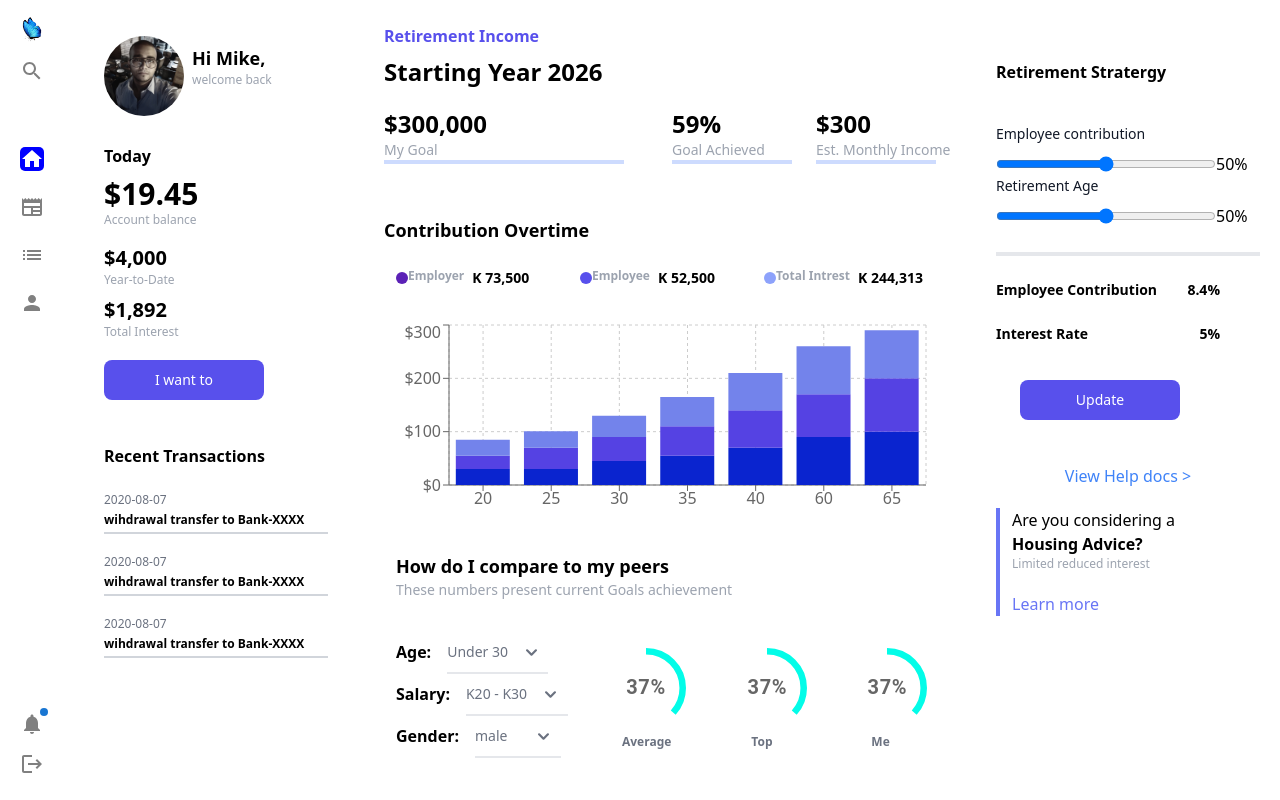
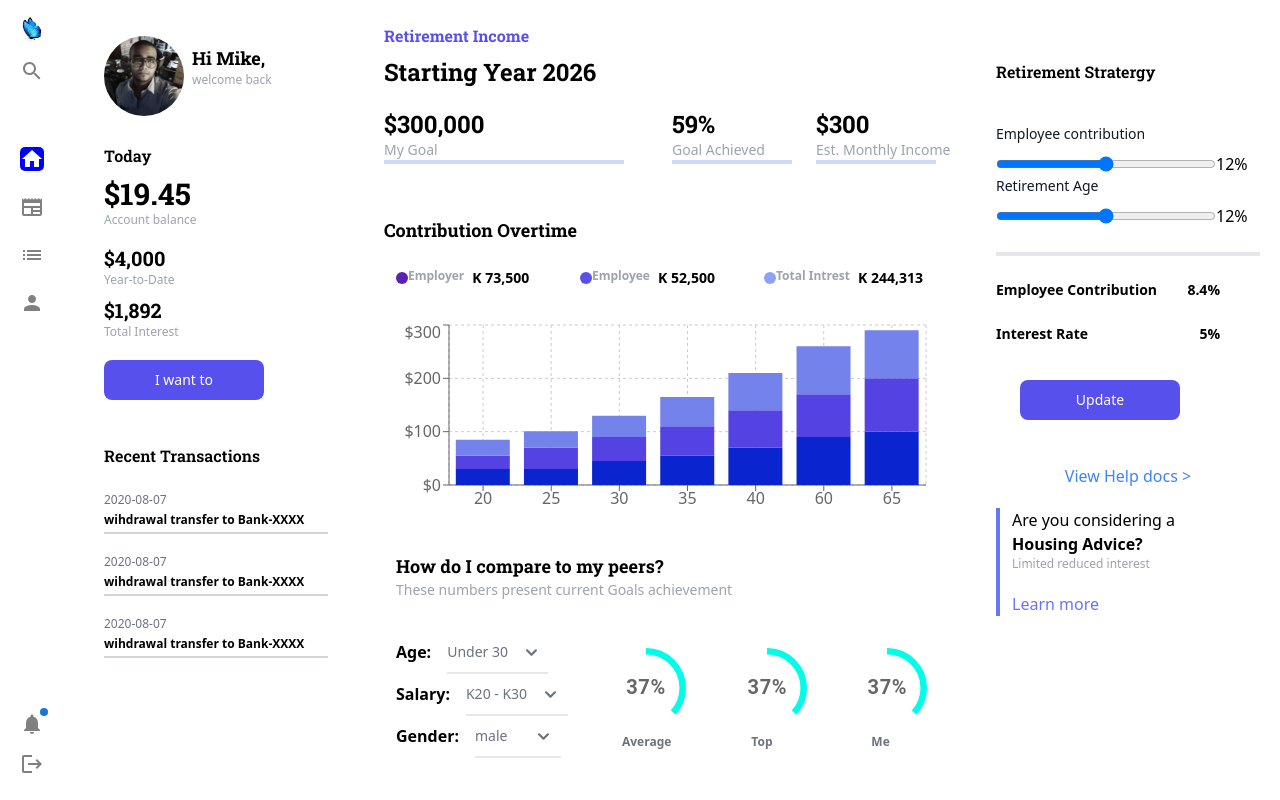
Before and after one commit to mon842/mockUpDesign, a Next.js app in the folder interndesign/: page / in a window 1280 px wide. Built offline with nearby package versions, Linux system fonts and the light colour scheme.

Commit message:
font changed

```diff
--- a/interndesign/components/income/Data.js
+++ /dev/null
@@ -1,32 +0,0 @@
-export const UserData = [
-    {
-      id: 1,
-      year: 2016,
-      userGain: 80000,
-      userLost: 823,
-    },
-    {
-      id: 2,
-      year: 2017,
-      userGain: 45677,
-      userLost: 345,
-    },
-    {
-      id: 3,
-      year: 2018,
-      userGain: 78888,
-      userLost: 555,
-    },
-    {
-      id: 4,
-      year: 2019,
-      userGain: 90000,
-      userLost: 4555,
-    },
-    {
-      id: 5,
-      year: 2020,
-      userGain: 4300,
-      userLost: 234,
-    },
-  ];
--- a/interndesign/components/income/InDashbord.js
+++ b/interndesign/components/income/InDashbord.js
@@ -6,13 +6,16 @@ import DashChart from './DashChart2'
 import Dash from './DropDash/Dash'
 import CDash from './circularDash/CDash'
 import GraphPoint from './GraphPoint'
+import { Roboto_Slab } from 'next/font/google'
+
+const robo = Roboto_Slab({ subsets: ['latin'] })
 
 
 const InDashbord = () => {
   return (
     <div className='p-4'>
-        <p className='my-2 font-bold text-indigo-600 '>Retirement Income</p>
-        <p className='mb-5 font-bold text-2xl'>Starting Year 2026</p>
+        <p className={`my-2 font-bold text-indigo-600 ${robo.className}`}>Retirement Income</p>
+        <p className={`mb-5 font-bold text-2xl ${robo.className}`}>Starting Year 2026</p>
 
         <div className='mb-8 grid grid-cols-2 lg:grid-cols-4 '>
             <div className='col-span-2'>
@@ -25,7 +28,7 @@ const InDashbord = () => {
                 <Tags amt={'$300'} txt={'Est. Monthly Income'}/>
             </div>
         </div>
-        <p className='font-bold text-lg'>Contribution Overtime</p>
+        <p className={` ${robo.className} font-bold text-lg`}>Contribution Overtime</p>
 
         <div className='grid grid-cols-3 my-3 p-3'>
             <GraphPoint col={'bg-violet-800'} tag={'Employer'} amt={'K 73,500'} tamt={'$73,500'}/>
@@ -38,7 +41,7 @@ const InDashbord = () => {
         </div>
 
 
-        <p className='pl-3 font-bold text-lg'>How do I compare to my peers</p>
+        <p className={` ${robo.className} pl-3 font-bold text-lg`}>How do I compare to my peers?</p>
         <p  className='pl-3 mb-8 text-gray-400 text-sm'>These numbers present current Goals achievement</p>
 
         <div className='px-3 grid grid-cols-1 md:grid-cols-1 lg:grid-cols-3 gap-4' >
--- a/interndesign/components/income/Tags.js
+++ b/interndesign/components/income/Tags.js
@@ -1,9 +1,12 @@
 import React from 'react'
+import { Roboto_Slab } from 'next/font/google'
+
+const robo = Roboto_Slab({ subsets: ['latin'] })
 
 const Tags = (props) => {
   return (
-    <div className='mb-5'>
-        <p className=' font-bold text-2xl'>{props.amt}</p>
+    <div className={`mb-5 `}>
+        <p className={` ${robo.className} font-bold text-2xl`}>{props.amt}</p>
         <p  className=' text-gray-400 text-sm'>{props.txt}</p>
         <p className='h-1 w-5/6 bg-indigo-200'></p>
     </div>
--- a/interndesign/components/profile/Profile.js
+++ b/interndesign/components/profile/Profile.js
@@ -1,8 +1,11 @@
-import Image from 'next/image'
+
 import React from 'react'
 import Notes from './Notes'
 import { Badge } from '@mui/material'
 import NotificationsIcon from '@mui/icons-material/Notifications';
+import { Roboto_Slab } from 'next/font/google'
+
+const robo = Roboto_Slab({ subsets: ['latin'] })
 
 
 const Profile = () => {
@@ -13,7 +16,7 @@ const Profile = () => {
 
                 <img className='h-20 w-20 rounded-full' src="/dp2.jpg" alt='dp' srcset="" />
                 <div className='mx-2 mt-2'>
-                    <div className='font-bold text-lg'>Hi Mike,</div>
+                    <div className={`font-bold text-lg ${robo.className}`}>Hi Mike,</div>
                     <div className='text-gray-400 text-xs'>welcome back</div>
                 </div>
                 <div className='block md:hidden absolute right-0'>
@@ -29,18 +32,18 @@ const Profile = () => {
             </div>
 
             <div className='mx-6'>
-                <p className='font-semibold text-base mb-2'>Today</p>
-                <p className='font-bold text-3xl'>$19.45</p>
+                <p className={`font-semibold text-base mb-2 ${robo.className}`}>Today</p>
+                <p className={`font-bold text-3xl ${robo.className}`}>$19.45</p>
                 <p className='text-gray-400 text-xs'>Account balance</p>
 
                 <div className='grid grid-cols-2 md:grid-cols-2 lg:grid-cols-1 mt-4' >
                     <div className='mb-2'>
-                        <p className='font-bold text-xl'>$4,000</p>
+                        <p className={`font-bold text-xl ${robo.className}`}>$4,000</p>
                         <p className='text-gray-400 text-xs'>Year-to-Date</p>
                     </div>
 
                     <div className='mb-2'>
-                        <p className='font-bold text-xl'>$1,892</p>
+                        <p className={`font-bold text-xl ${robo.className}`}>$1,892</p>
                         <p className='text-gray-400 text-xs'>Total Interest</p>
                     </div>
                 </div>
@@ -50,7 +53,7 @@ const Profile = () => {
                 <button type="button" className="mx-6 mt-3 mb-5 px-5 py-2.5 mr-2 text-xl w-2/3 md:w-40 lg:text-sm  text-white bg-indigo-600 hover:bg-blue-800 focus:ring-4 focus:ring-blue-300 font-medium rounded-lg ">I want to</button>
             </div>
 
-            <div className='mx-6 my-6 font-semibold text-base '>Recent Transactions</div>
+            <div className={`mx-6 my-6 font-semibold text-base ${robo.className}`}>Recent Transactions</div>
             <Notes />
             <Notes />
             <Notes />
--- a/interndesign/components/strategy/Slider.js
+++ b/interndesign/components/strategy/Slider.js
@@ -2,7 +2,7 @@ import React from 'react'
 import { useEffect,useState } from 'react'
 
 const Slider = (props) => {
-    const [val,setVal]=useState('50%');
+    const [val,setVal]=useState('12%');
 
     const onchange =() => {
         console.log(val);
--- a/interndesign/components/strategy/Strategy.js
+++ b/interndesign/components/strategy/Strategy.js
@@ -2,12 +2,16 @@ import React from 'react'
 import Slider from './Slider'
 import Percentage from './Percentage'
 import Notice from './Notice'
+import { Roboto_Slab } from 'next/font/google'
+
+const robo = Roboto_Slab({ subsets: ['latin'] })
+
 
 const Strategy = () => {
     const d = `View Help docs >`
     return (
         <div className='mb-20 p-5 '>
-            <p className='my-10 font-semibold'>Retirement Stratergy</p>
+            <p className={` ${robo.className} my-10 font-semibold`}>Retirement Stratergy</p>
             <Slider txt={'Employee contribution'} />
             <Slider txt={'Retirement Age'} />
             <p className='w-full my-6 bg-gray-200 h-1 '></p>
--- a/interndesign/pages/index.js
+++ b/interndesign/pages/index.js
@@ -1,10 +1,7 @@
-import Image from 'next/image'
-import { Inter } from 'next/font/google'
+// import Image from 'next/image'
+
 import Navbar from '@/components/navigation/Navbar'
 import Dashboard from '@/components/dashboard/Dashboard'
-
-
-const inter = Inter({ subsets: ['latin'] })
 
 export default function Home() {
   return (
```
